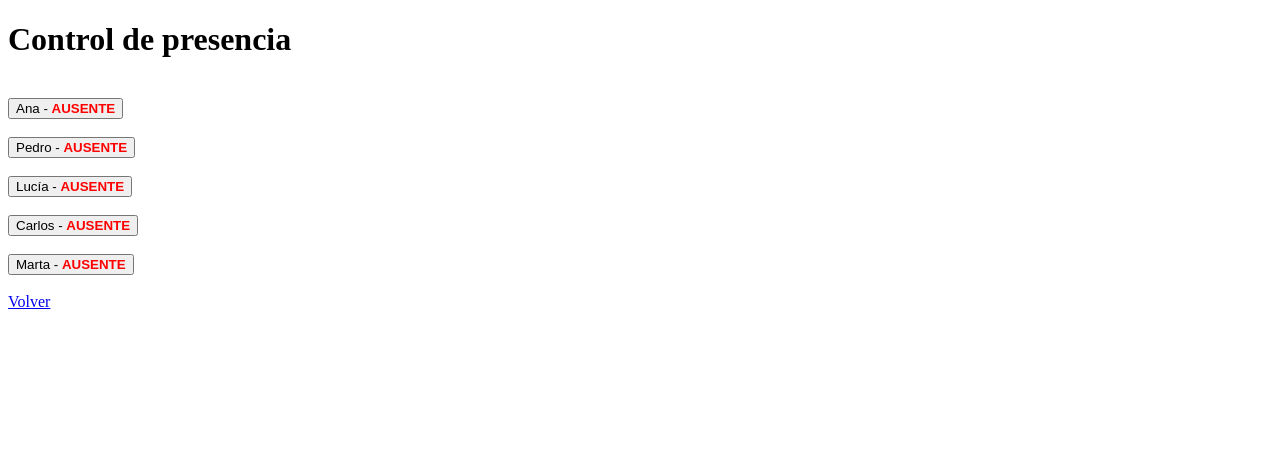
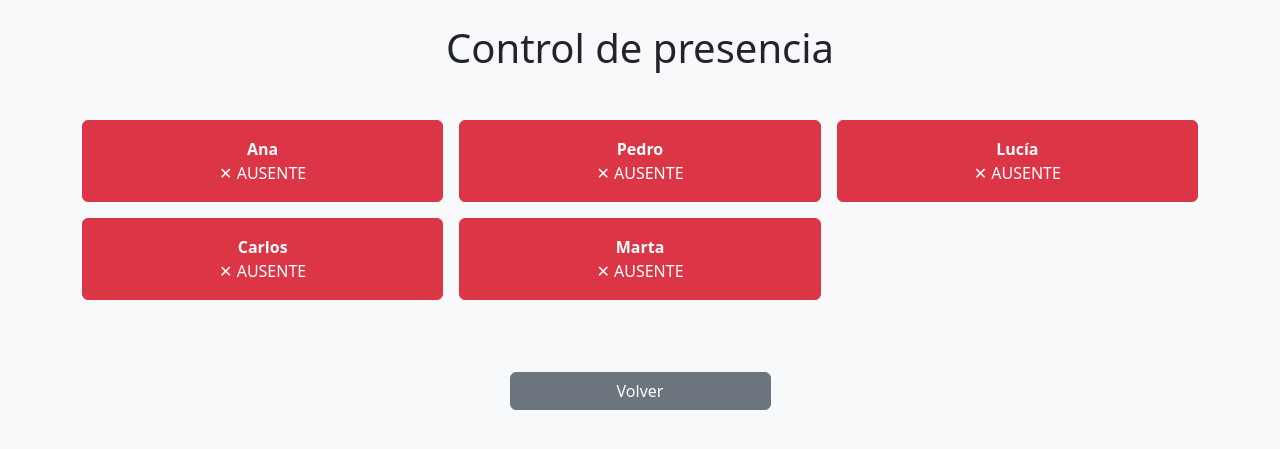
Before and after one commit to ElbaCalvo/proyecto_guardias, a Flask app: page /presencia in a window 1280 px wide. Shown: the top 449 px of the page. Run offline with Flask 3, Linux system fonts and the light colour scheme; data comes from the database, SQL or seed files in the repository; both versions use the stored data as it was after the commit; data that the repository does not hold is empty.

Commit message:
Implementado bootstrap en el html del control de presencia

```diff
--- a/app.py
+++ b/app.py
@@ -28,7 +28,7 @@ def vista_guardias():
     return render_template(
         "guardias.html",
         filas=filas,
-        sustitutos_por_hora=sustitutos_por_hora, # Pasamos el diccionario
+        sustitutos_por_hora=sustitutos_por_hora,
         asignadas=asignadas,
         fecha_actual=fecha_hoy
     )
--- a/templates/presencia.html
+++ b/templates/presencia.html
@@ -1,29 +1,55 @@
 <!DOCTYPE html>
-<html>
+<html lang="es">
 <head>
+    <meta charset="UTF-8">
     <title>Control de presencia</title>
+    <link href="https://cdn.jsdelivr.net/npm/bootstrap@5.3.3/dist/css/bootstrap.min.css" rel="stylesheet">
 </head>
 
-<body>
+<body class="bg-light">
+<div class="container py-4">
 
-<h1>Control de presencia</h1>
+    <h1 class="text-center mb-4">Control de presencia</h1>
+
+    <br>
+
+    <div class="row g-3">
 
         {% for p in profesores %}
+
+        <div class="col-12 col-md-6 col-lg-4">
             <form method="POST" action="/toggle_presencia">
-    <input type="hidden" name="profesor_id" value="{{ p[0] }}"><br>
-    <button type="submit">
-        {{ p[1] }} -
+                <input type="hidden" name="profesor_id" value="{{ p[0] }}">
                 {% if p[2] == 1 %}
-            <b style="color: green;">PRESENTE</b>
+                <button type="submit" class="btn btn-success w-100 py-3">
+                    <div class="fw-bold">{{ p[1] }}</div>
+                    <div>✓ PRESENTE</div>
+                </button>
+
                 {% else %}
-            <b style="color: red;">AUSENTE</b>
+
+                <button type="submit" class="btn btn-danger w-100 py-3">
+                    <div class="fw-bold">{{ p[1] }}</div>
+                    <div>✕ AUSENTE</div>
+                </button>
+
                 {% endif %}
-    </button>
             </form>
+        </div>
+
         {% endfor %}
 
-<br>
-<a href="/">Volver</a>
+    </div>
+
+    <br><br>
+
+    <div class="row mt-4">
+        <div class="col-8 col-md-4 col-lg-3 mx-auto">
+            <a href="/" class="btn btn-secondary w-100 d-block">Volver</a>
+        </div>
+    </div>
+
+</div>
 
 </body>
 </html>
```
Also changed, not shown: ies.db. Lines whose indentation alone changed are shown as unchanged.
